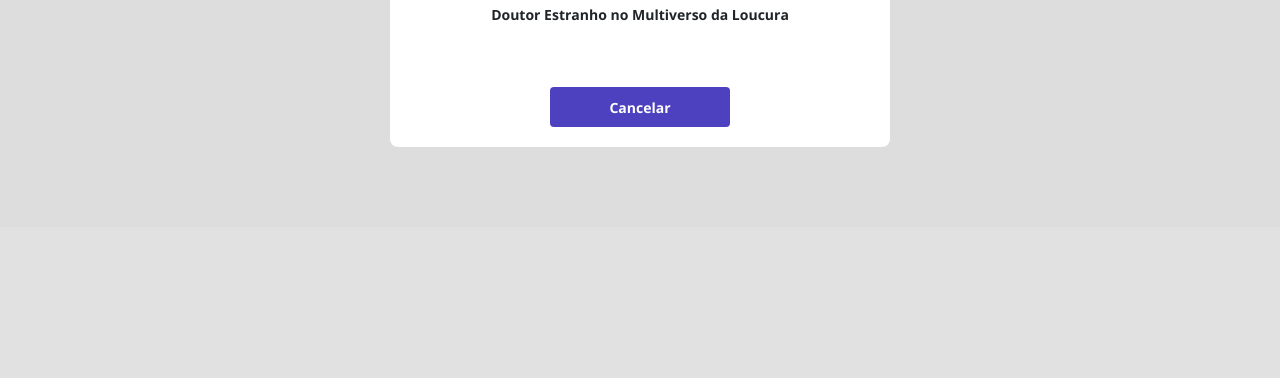
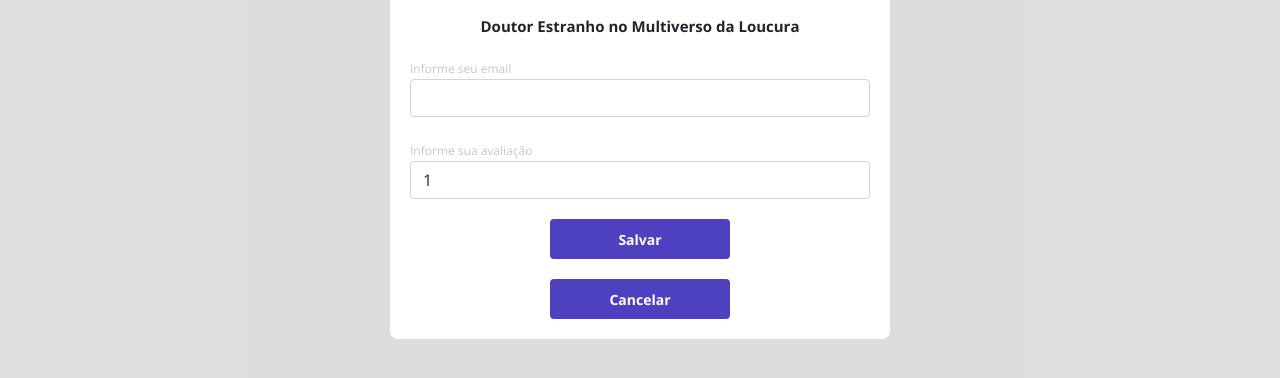
Before and after one commit to ArthurDante1994/dsmovie, a plain HTML site: page form.html in a window 1280 px wide. Shown: the part 518-896 px from the top of the page. Before the commit the page ends 800 px from the top, so only its background shows below. Drawn offline with nearby package versions, Linux system fonts and the light colour scheme.

Commit message:
Formulário PARTE 2

```diff
--- a/Css/Styles.css
+++ b/Css/Styles.css
@@ -5,6 +5,7 @@
     --text-gray: #4a4a4a4a;
     --color-primary: #4D41C0;
     --white: #ffff;
+    --text-light-gray: #AAAA;
 }
 
 * {
@@ -88,8 +89,39 @@
     align-items: center;
     justify-content: center;
     border-radius: 4px;
+    border: 0;
 }
-.dsmovie-form-container{
+.dsmovie-form-container {
     padding: 40px 0;
     max-width: 500px;
 }
+.dsmovie-form-description {
+    background-color: var(--white);
+    padding: 20px;
+    display: flex;
+    flex-direction: column;
+    align-items: center;
+    border-radius: 0 0 8px 8px;
+}
+.dsmovie-form-description h3 {
+    font-size: 15px;
+    font-weight: 700;
+    margin-bottom: 20px;
+}
+.dsmovie-from {
+    width: 100%;
+}
+.dsmovie-form-group {
+    margin-bottom: 20px;
+}
+.dsmovie-form-group label {
+    font-size: 12px;
+    color: var(--text-light-gray);
+}
+.dsmovie-form-btn-container {
+    height: 100px;
+    display: flex;
+    flex-direction: column;
+    align-items: center;
+    justify-content: space-between;
+}
--- a/form.html
+++ b/form.html
@@ -31,9 +31,28 @@
                 <div>
                     <div class = "dsmovie-card">
                         <img src="https://www.themoviedb.org/t/p/w533_and_h300_bestv2/AdyJH8kDm8xT8IKTlgpEC15ny4u.jpg" alt="Doutor Estranho no Multiverso da Loucura"/>
-                        <div class = "dsmovie-card-description">
+                        <div class = "dsmovie-form-description">
                             <h3>Doutor Estranho no Multiverso da Loucura</h3>
-                            <a class="dsmovie-btn" href="index.html">Cancelar</a>
+                            <form class="dsmovie-from">
+                                <div class="from-group dsmovie-form-group">
+                                    <label for="email">Informe seu email</label>
+                                    <input class="form-control" type="email" id="email">
+                                </div>
+                                <div class="from-group dsmovie-form-group">
+                                    <label for="score">Informe sua avaliação</label>
+                                    <select class="form-control" name="score" id="score">
+                                        <option value="1">1</option>
+                                        <option value="2">2</option>
+                                        <option value="3">3</option>
+                                        <option value="4">4</option>
+                                        <option value="5">5</option>
+                                    </select>
+                                </div>
+                                <div class="dsmovie-form-btn-container">
+                                    <button class="dsmovie-btn" type="submit">Salvar</button>
+                                    <a class="dsmovie-btn" href="index.html">Cancelar</a>
+                                </div>
+                            </form>
                         </div>
                     </div>
                 </div>
```
